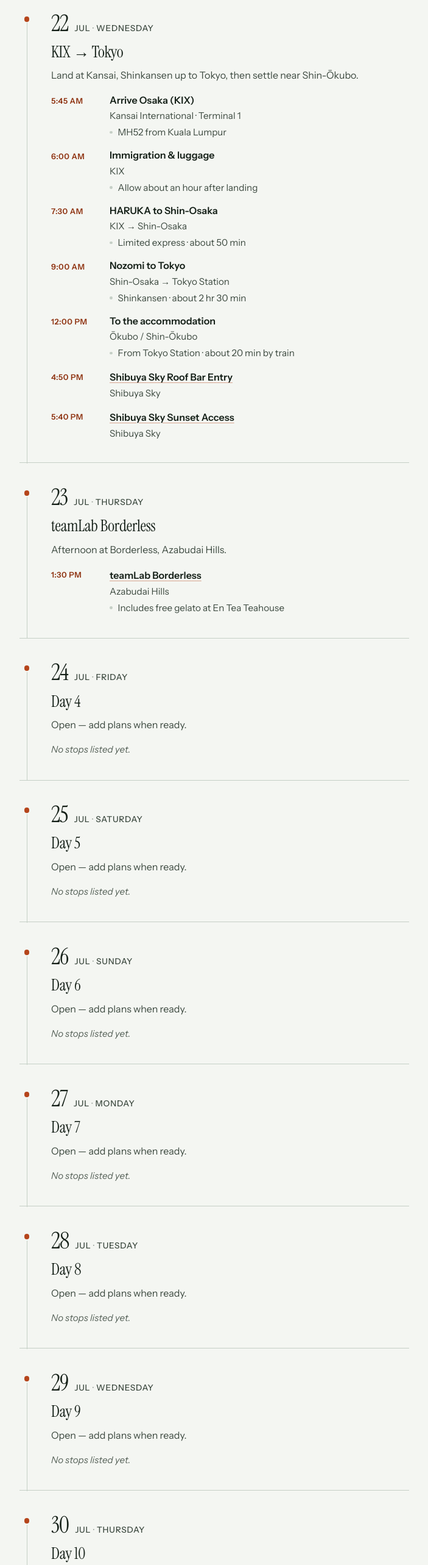
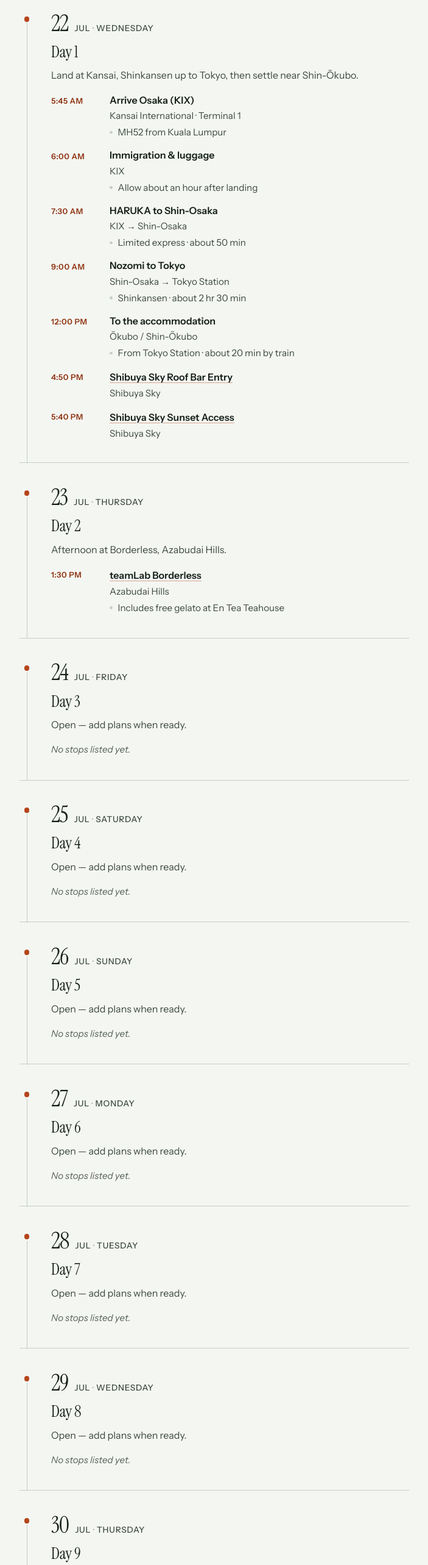
Before and after one commit to kathrynfieg/japan-itinerary-2026, a Vue app: page / in a window 1280 px wide. Shown: the part 1492-4058 px from the top of the page at 61% size, without its empty margins (288-991 px from the left). Built offline with nearby package versions, Linux system fonts and the light colour scheme.

Commit message:
update trip itinerary titles to reflect correct day numbers

```diff
--- a/src/data/trip.ts
+++ b/src/data/trip.ts
@@ -70,7 +70,7 @@ export const days: Day[] = [
     id: 'jul-22',
     date: '2026-07-22',
     weekday: 'Wednesday',
-    title: 'KIX → Tokyo',
+    title: 'Day 1',
     summary:
       'Land at Kansai, Shinkansen up to Tokyo, then settle near Shin-Ōkubo.',
     activities: [
@@ -122,7 +122,7 @@ export const days: Day[] = [
     id: 'jul-23',
     date: '2026-07-23',
     weekday: 'Thursday',
-    title: 'teamLab Borderless',
+    title: 'Day 2',
     summary: 'Afternoon at Borderless, Azabudai Hills.',
     activities: [
       {
@@ -138,7 +138,7 @@ export const days: Day[] = [
     id: 'jul-24',
     date: '2026-07-24',
     weekday: 'Friday',
-    title: 'Day 4',
+    title: 'Day 3',
     summary: 'Open — add plans when ready.',
     activities: [],
   },
@@ -146,7 +146,7 @@ export const days: Day[] = [
     id: 'jul-25',
     date: '2026-07-25',
     weekday: 'Saturday',
-    title: 'Day 5',
+    title: 'Day 4',
     summary: 'Open — add plans when ready.',
     activities: [],
   },
@@ -154,7 +154,7 @@ export const days: Day[] = [
     id: 'jul-26',
     date: '2026-07-26',
     weekday: 'Sunday',
-    title: 'Day 6',
+    title: 'Day 5',
     summary: 'Open — add plans when ready.',
     activities: [],
   },
@@ -162,7 +162,7 @@ export const days: Day[] = [
     id: 'jul-27',
     date: '2026-07-27',
     weekday: 'Monday',
-    title: 'Day 7',
+    title: 'Day 6',
     summary: 'Open — add plans when ready.',
     activities: [],
   },
@@ -170,7 +170,7 @@ export const days: Day[] = [
     id: 'jul-28',
     date: '2026-07-28',
     weekday: 'Tuesday',
-    title: 'Day 8',
+    title: 'Day 7',
     summary: 'Open — add plans when ready.',
     activities: [],
   },
@@ -178,7 +178,7 @@ export const days: Day[] = [
     id: 'jul-29',
     date: '2026-07-29',
     weekday: 'Wednesday',
-    title: 'Day 9',
+    title: 'Day 8',
     summary: 'Open — add plans when ready.',
     activities: [],
   },
@@ -186,7 +186,7 @@ export const days: Day[] = [
     id: 'jul-30',
     date: '2026-07-30',
     weekday: 'Thursday',
-    title: 'Day 10',
+    title: 'Day 9',
     summary: 'Open — add plans when ready.',
     activities: [],
   },
```
